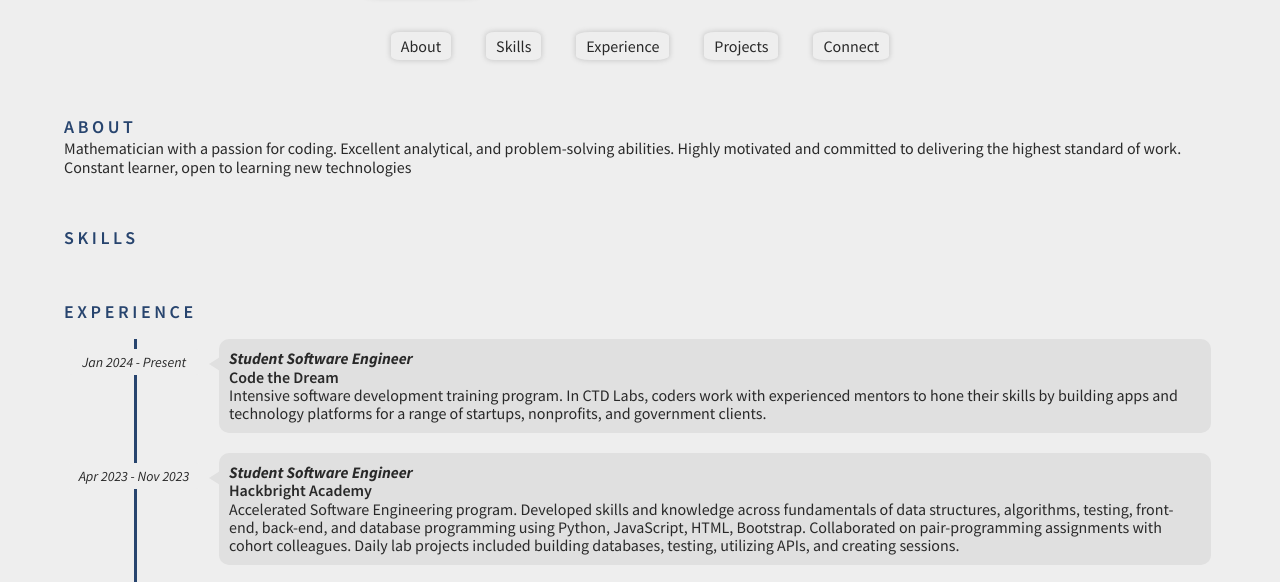
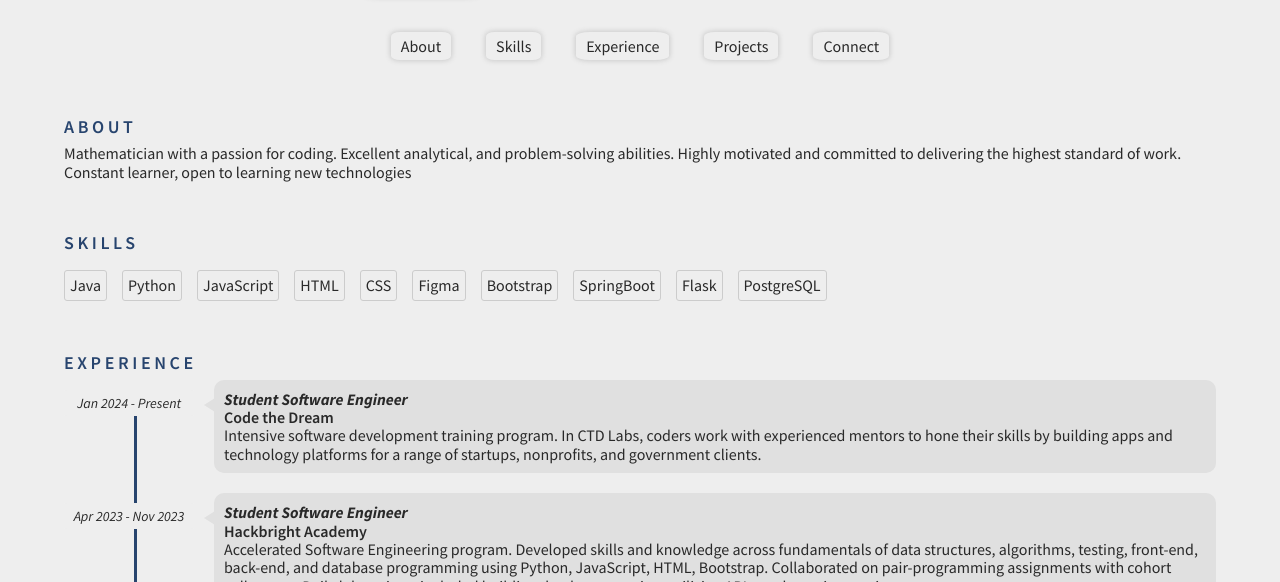
Before and after one commit to ElenaByc/elena-bychenkova-haumea, a plain HTML site: page index.html in a window 1280 px wide. Shown: the part 203-785 px from the top of the page. Drawn offline with Linux system fonts and the light colour scheme.

Commit message:
feat: add skills items from skills array

```diff
--- a/css/index.css
+++ b/css/index.css
@@ -87,6 +87,7 @@ h2 {
     line-height: 24px;
     color: var(--color-blue);
     margin: 0;
+    margin-bottom: 5px;
 }
 
 a {
@@ -157,12 +158,27 @@ section {
 /* -------------- About -------------- */
 
 
+/* -------------- Skills -------------- */
+
+.skills__list {
+    display: flex;
+    row-gap: 15px;
+    column-gap: 15px;
+    flex-wrap: wrap;
+    list-style: none;
+    padding-top: 10px;
+}
+
+.skills__list li {
+    padding: 5px;
+    border: 1px solid var(--color-gray);
+    border-radius: 3px;
+}
 
 /* -------------- Experience -------------- */
 
 .experience__timeline {
     position: relative;
-    padding: 15px 5px;
     width: 100%;
 }
 
@@ -390,10 +406,6 @@ section {
         line-height: 56px;
     }
 
-    .experience__timeline {
-        padding: 0;
-    }
-
     .experience__timeline::before {
         background: transparent;
     }
--- a/index.html
+++ b/index.html
@@ -51,7 +51,7 @@
 
             <section id="skills">
                 <h2>Skills</h2>
-                <div class="skills__container"></div>
+                <ul class="skills__list"></ul>
             </section>
 
             <section id="experience">
--- a/js/index.js
+++ b/js/index.js
@@ -1,5 +1,3 @@
-console.log("Hi")
-
 // add new element to the footer with current year
 const footer = document.querySelector('.footer');
 const copyrightDiv = document.createElement('div');
@@ -7,3 +5,14 @@ const currentYear = new Date().getFullYear();
 copyrightDiv.classList.add('footer__copyright');
 copyrightDiv.innerHTML = `&copy;&nbsp;Elena&nbsp;Bychenkova&nbsp;${currentYear}`;
 footer.prepend(copyrightDiv);
+
+// add skills from the array to the UL element in the Skills section
+const mySkillsArray = ['Java', 'Python', 'JavaScript', 'HTML', 'CSS', 'Figma', 'Bootstrap', 'SpringBoot', 'Flask', 'PostgreSQL'];
+const skillsSection = document.querySelector('#skills');
+const skillsListElement = skillsSection.querySelector('.skills__list');
+let listItem;
+mySkillsArray.forEach(skill => {
+  listItem = document.createElement('li');
+  listItem.innerText = skill;
+  skillsListElement.appendChild(listItem);
+})
```
